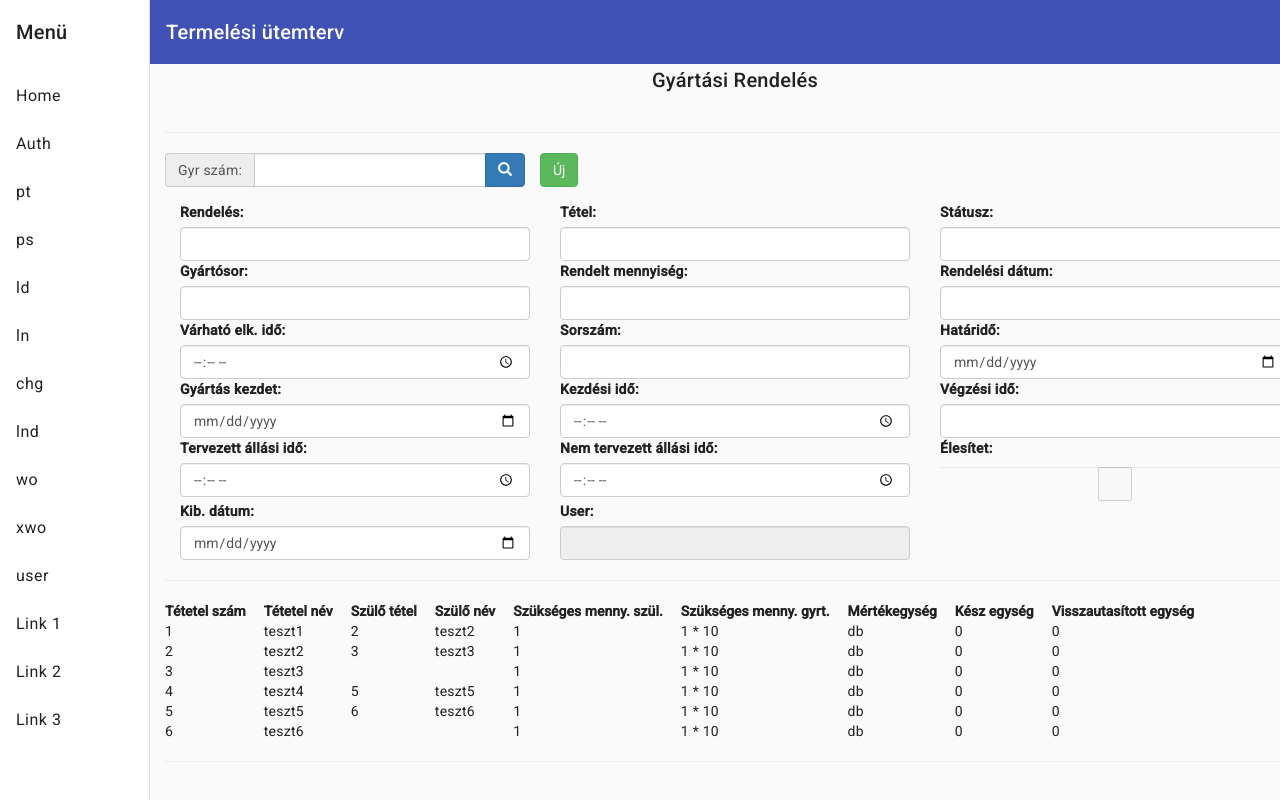
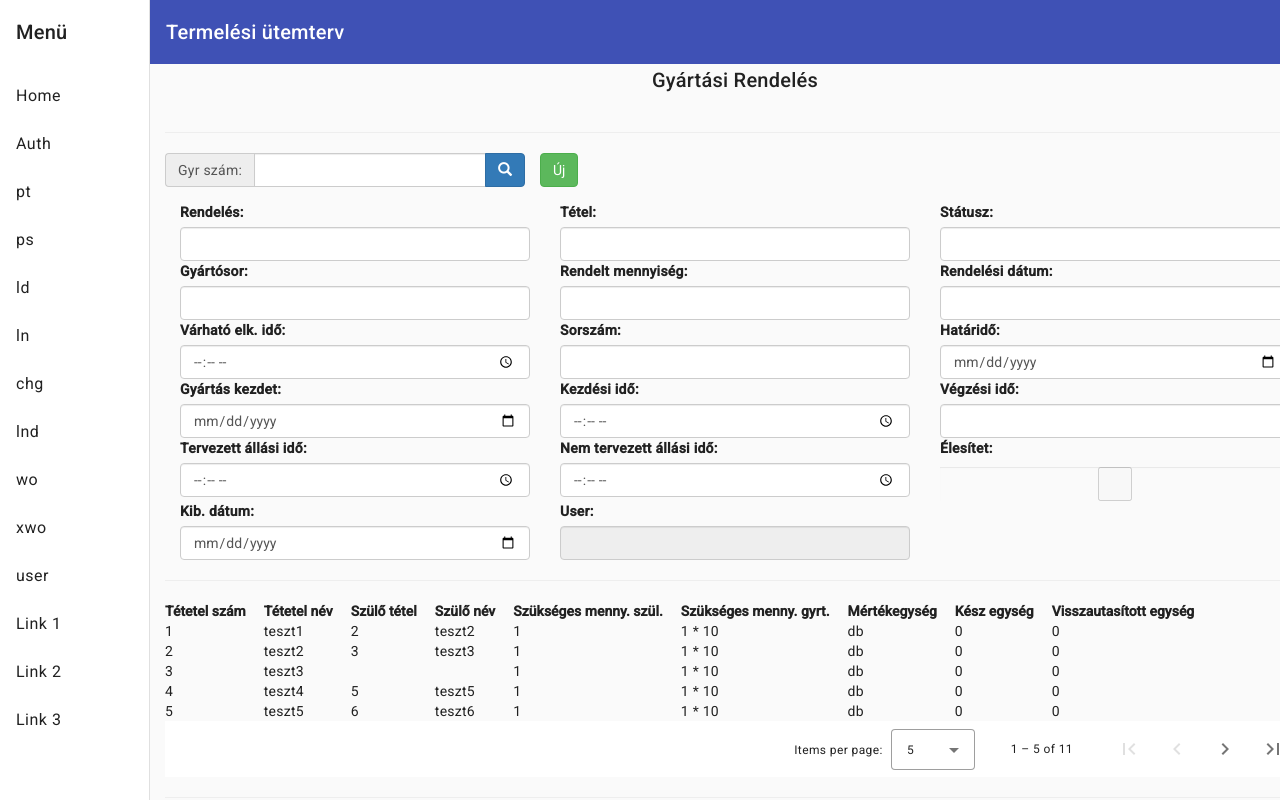
Before and after one commit to rohacsidana/Szakdolgozat_Termelesi_Utemterv_2023, an Angular app: page /workorder in a window 1280 px wide. Built offline with nearby package versions, Linux system fonts and the light colour scheme.

Commit message:
WodComponentbe table, paginator implementálása

```diff
--- a/src/app/wo/wod/wod.component.html
+++ b/src/app/wo/wod/wod.component.html
@@ -22,15 +22,24 @@
     <th mat-sort-header="wod_qty_rjct">Visszautasított egység</th>
   </tr>
 
-  <tr *ngFor="let wod of  sortedMockData">
-    <td>{{wod.wod_part}}</td>
-    <td>{{wod.part_name}}</td>
-    <td>{{wod.wod_par}}</td>
-    <td>{{wod.par_name}}</td>
-    <td>{{wod.wod_qty_req}}</td>
-    <td>{{wod.gy_req}} * 10</td>
-    <td>{{wod.part_um}}</td>
-    <td>{{wod.wod_qty_compl}}</td>
+  <tr *ngFor="let wod of viewData">
+    <td>{{ wod.wod_part }}</td>
+    <td>{{ wod.part_name }}</td>
+    <td>{{ wod.wod_par }}</td>
+    <td>{{ wod.par_name }}</td>
+    <td>{{ wod.wod_qty_req }}</td>
+    <td>{{ wod.gy_req }} * 10</td>
+    <td>{{ wod.part_um }}</td>
+    <td>{{ wod.wod_qty_compl }}</td>
     <td>{{ wod.wod_qty_rjct }}</td>
   </tr>
 </table>
+<mat-paginator
+  [pageSizeOptions]="pageSizeOptions"
+  [pageIndex]="pageIndex"
+  [length]="length"
+  showFirstLastButtons
+  aria-label="Select page of periodic elements"
+  (page)="handlePageEvent($event)"
+>
+</mat-paginator>
--- a/src/app/wo/wod/wod.component.ts
+++ b/src/app/wo/wod/wod.component.ts
@@ -1,7 +1,8 @@
 
-import { Component } from "@angular/core";
+import { Component, ViewChild, OnInit, AfterViewInit } from "@angular/core";
+import { MatPaginator, PageEvent } from "@angular/material/paginator";
 import { Sort } from "@angular/material/sort";
-
+import { Subscription, take } from 'rxjs';
 interface MockWod {
     wod_part: number;
     part_name: string;
@@ -20,7 +21,7 @@ interface MockWod {
     styleUrls: ['wod.component.css']
 })
 
-export class WodComponent {
+export class WodComponent implements AfterViewInit {
     mockData: MockWod[] = [
         { wod_part: 1, part_name: 'teszt1', wod_par: 2, par_name: "teszt2", wod_qty_req: 1, part_um: 'db', gy_req: 1, wod_qty_compl: 0, wod_qty_rjct: 0 },
         { wod_part: 2, part_name: 'teszt2', wod_par: 3, par_name: "teszt3", wod_qty_req: 1, part_um: 'db', gy_req: 1, wod_qty_compl: 0, wod_qty_rjct: 0 },
@@ -28,16 +29,39 @@ export class WodComponent {
         { wod_part: 4, part_name: 'teszt4', wod_par: 5, par_name: "teszt5", wod_qty_req: 1, part_um: 'db', gy_req: 1, wod_qty_compl: 0, wod_qty_rjct: 0 },
         { wod_part: 5, part_name: 'teszt5', wod_par: 6, par_name: "teszt6", wod_qty_req: 1, part_um: 'db', gy_req: 1, wod_qty_compl: 0, wod_qty_rjct: 0 },
         { wod_part: 6, part_name: 'teszt6', wod_par: null, par_name: null, wod_qty_req: 1, part_um: 'db', gy_req: 1, wod_qty_compl: 0, wod_qty_rjct: 0 },
+        { wod_part: 7, part_name: 'teszt6', wod_par: null, par_name: null, wod_qty_req: 1, part_um: 'db', gy_req: 1, wod_qty_compl: 0, wod_qty_rjct: 0 },
+        { wod_part: 8, part_name: 'teszt6', wod_par: null, par_name: null, wod_qty_req: 1, part_um: 'db', gy_req: 1, wod_qty_compl: 0, wod_qty_rjct: 0 },
+        { wod_part: 9, part_name: 'teszt6', wod_par: null, par_name: null, wod_qty_req: 1, part_um: 'db', gy_req: 1, wod_qty_compl: 0, wod_qty_rjct: 0 },
+        { wod_part: 10, part_name: 'teszt6', wod_par: null, par_name: null, wod_qty_req: 1, part_um: 'db', gy_req: 1, wod_qty_compl: 0, wod_qty_rjct: 0 },
+        { wod_part: 11, part_name: 'teszt6', wod_par: null, par_name: null, wod_qty_req: 1, part_um: 'db', gy_req: 1, wod_qty_compl: 0, wod_qty_rjct: 0 },
     ];
 
     sortedMockData: MockWod[];
+    viewData: MockWod[];
 
+    length = this.mockData.length;
+    pageSize = 5;
+    pageIndex = 0;
+    //previousPageIndex = 0;
+    pageSizeOptions = [5, 10, 25, 50];
+    kezdIndex;// = this.pageIndex * this.pageSize * this.previousPageIndex;
+    vegIndex;// = this.pageIndex === 0 ? this.pageSize : this.pageIndex * this.pageSize;
     constructor() {
         this.sortedMockData = this.mockData.slice();
+        this.kezdIndex = this.pageIndex * this.pageSize;
+        this.vegIndex = this.pageIndex === 0 ? this.pageSize : this.kezdIndex*2;
+        this.viewData = this.sortedMockData.slice(this.kezdIndex, this.vegIndex);
+
     }
 
+    ngAfterViewInit() {
+        //console.log();
+
+    }
 
     sortData(sort: Sort) {
+
+
         const data = this.mockData.slice();
         if (!sort.active || sort.direction === '') {
             this.sortedMockData = data;
@@ -45,9 +69,9 @@ export class WodComponent {
         }
 
         this.sortedMockData = data.sort(
-            (a, b)=>{
+            (a, b) => {
                 const isAsc = sort.direction === 'asc';
-                switch(sort.active){
+                switch (sort.active) {
                     case 'wod_part':
                         return this.compare(a.wod_part, b.wod_part, isAsc);
                     case 'part_name':
@@ -71,9 +95,23 @@ export class WodComponent {
                 }
             }
         );
+        this.viewData = this.sortedMockData.slice(this.kezdIndex, this.vegIndex);
     }
 
     compare(a: number | string, b: number | string, isAsc: boolean) {
         return (a < b ? -1 : 1) * (isAsc ? 1 : -1);
-      }
+    }
+
+    handlePageEvent(e: PageEvent) {
+        console.log(e);
+        this.pageIndex = e.pageIndex;
+        this.length = e.length;
+        this.pageSize = e.pageSize;
+        this.kezdIndex = this.pageIndex * this.pageSize;
+        this.vegIndex = this.pageIndex === 0 ? this.pageSize : this.kezdIndex*2;
+        console.log(this.kezdIndex);
+        console.log(this.vegIndex);
+
+        this.viewData = this.sortedMockData.slice(this.kezdIndex, this.vegIndex);
+    }
 }
```
